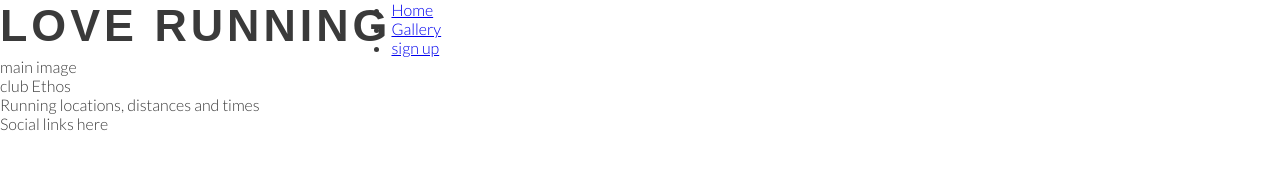
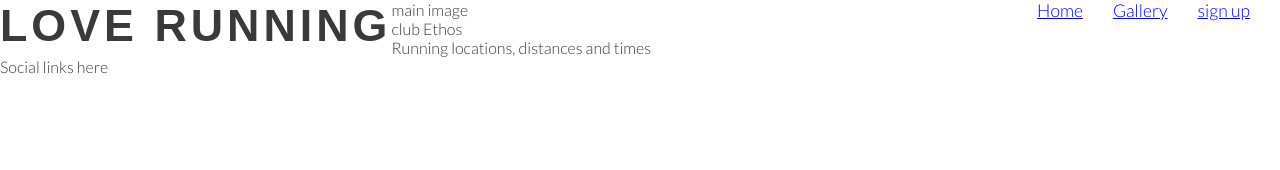
Before and after one commit to NKhaniDev/test-repo, a plain HTML site: page index.html in a window 1280 px wide. Drawn offline with Linux system fonts and the light colour scheme.

Commit message:
Add style to navigation

```diff
--- a/assets/css/style.css
+++ b/assets/css/style.css
@@ -27,3 +27,16 @@ h1, h2{
     float:left;
     font-size: 280%;
 }
+
+/*navigation links*/
+
+#menu {
+    font-size: 110%;
+    Letter: spacing 4px;
+}
+
+#menu li{
+    float: right;
+    list-style-type: none;
+    margin-right: 30px;
+}
--- a/index.html
+++ b/index.html
@@ -14,16 +14,20 @@
             <h1 id="logo">Love Running</h1>
        </a>
        <nav>
-           <ul>
+           <ul id="menu">
                 <li>
-                   <a href="index.html">Home</a>
+                    <a href="#">sign up</a>
                 </li>
-                 <li>
+
+
+                <li>
                    <a href="#">Gallery</a>
-                 </li>
-                 <li>
-                 <a href="#">sign up</a>
-                 </li>
+                </li>
+
+                <li>
+                    <a href="index.html">Home</a>
+                </li>
+
            </ul>
        </nav>
     </header>
```
